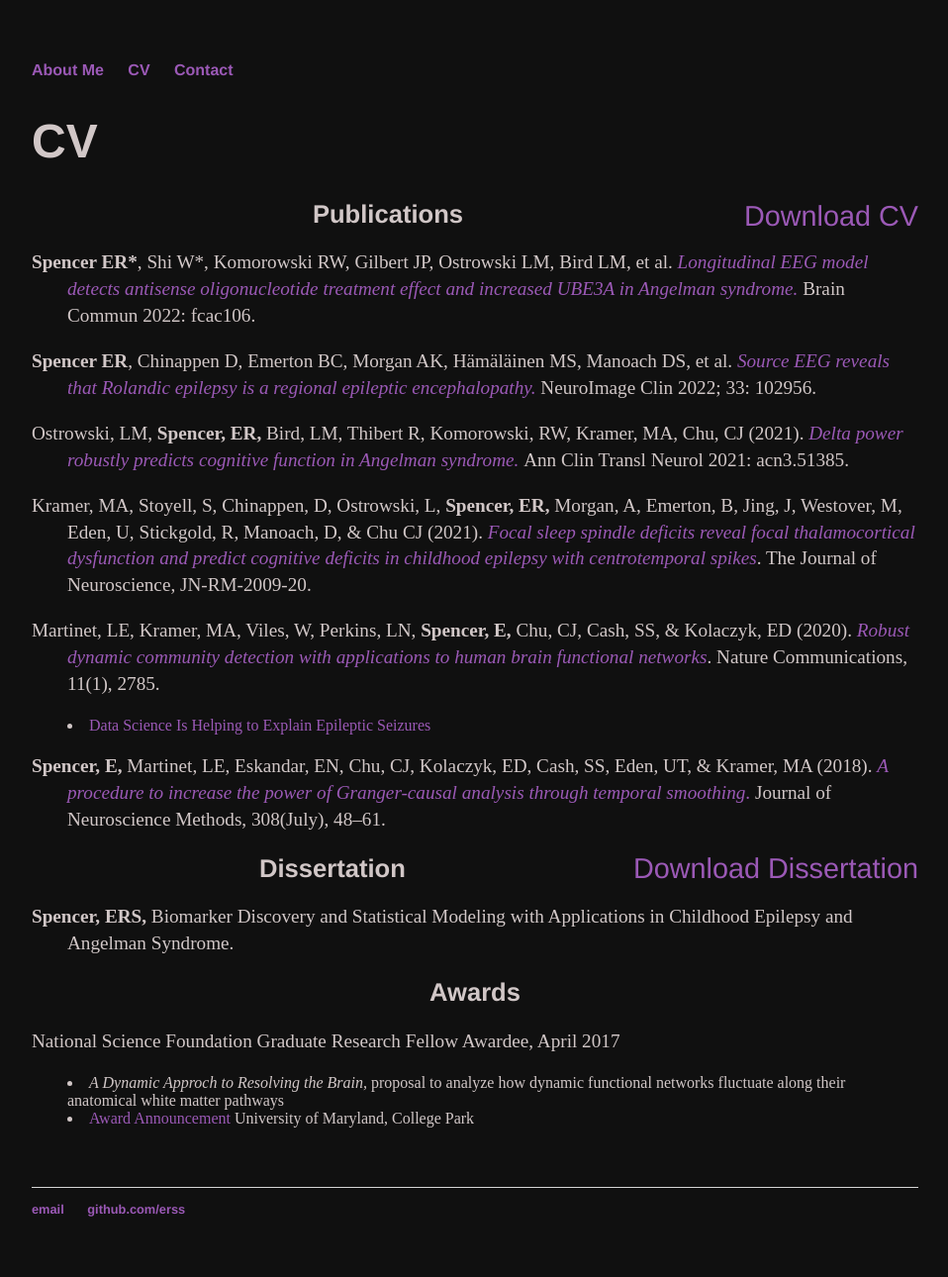
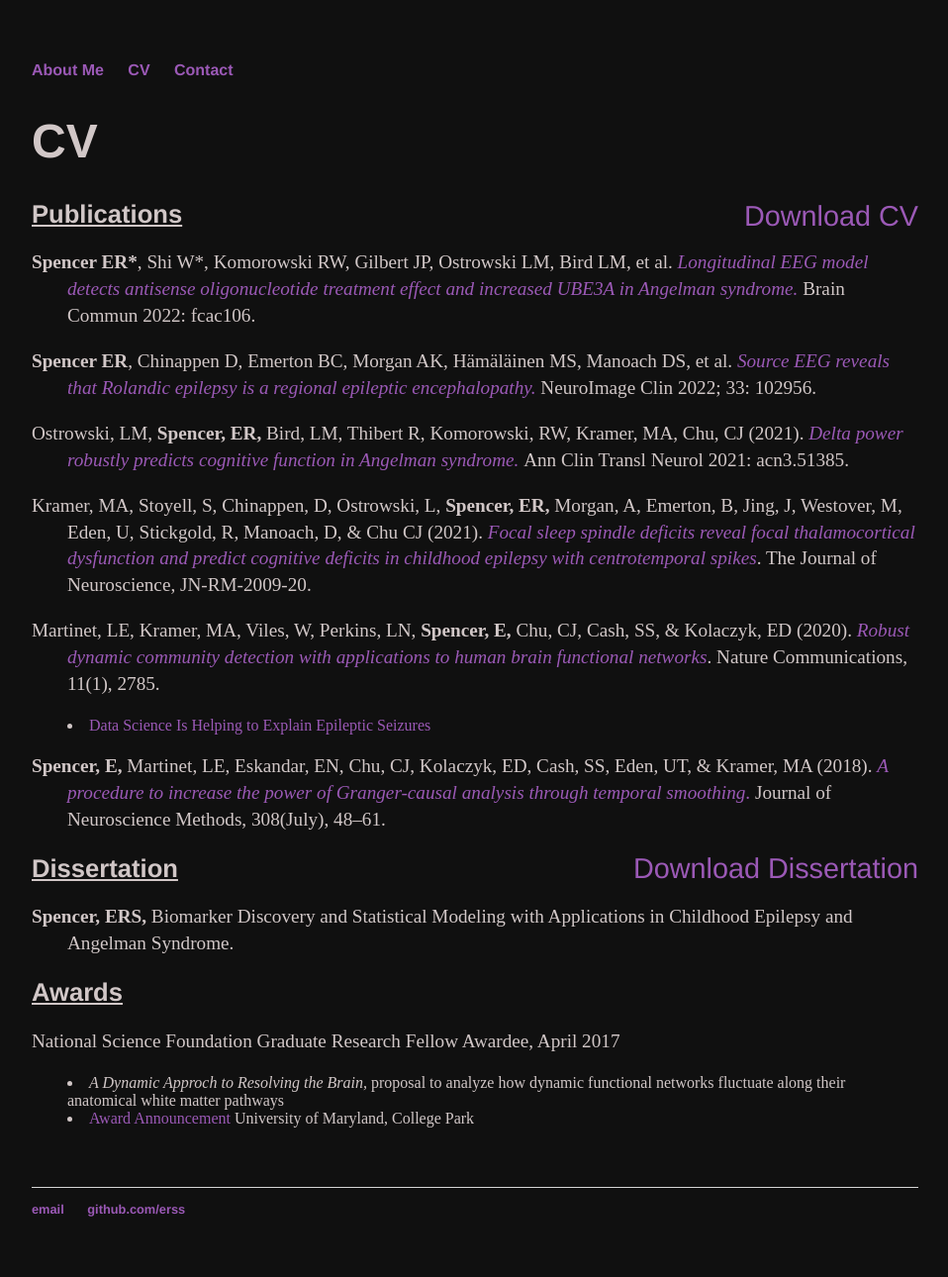
Before and after one commit to erss/erss.github.io, a Jekyll site: the page built from cv/index.html, in a window 1280 px wide. Shown: the whole page at 99% size, without its empty margins (160-1118 px from the left). Built offline with Jekyll 4.4.1, drawn with Linux system fonts in a browser that asks for light colours.

Commit message:
Update main.css

```diff
--- a/css/main.css
+++ b/css/main.css
@@ -26,7 +26,7 @@ ul.posts li { list-style: none; }
 /* CV */
 .cv { margin: 0px 0px 60px; }
 .cv h1 { font-size: 3em; }
-.cv h2 { text-align: center; font-size: 1.6em; }
+.cv h2 {text-decoration: underline; font-size: 1.6em; }
 .cv p {text-indent: -36px; padding-left: 36px;}
 .cv li {padding-left: 36px;}
 .cv address, .cv .download { font-family: 'Helvetica', 'Arial', 'Sans-Serif'; }
```
